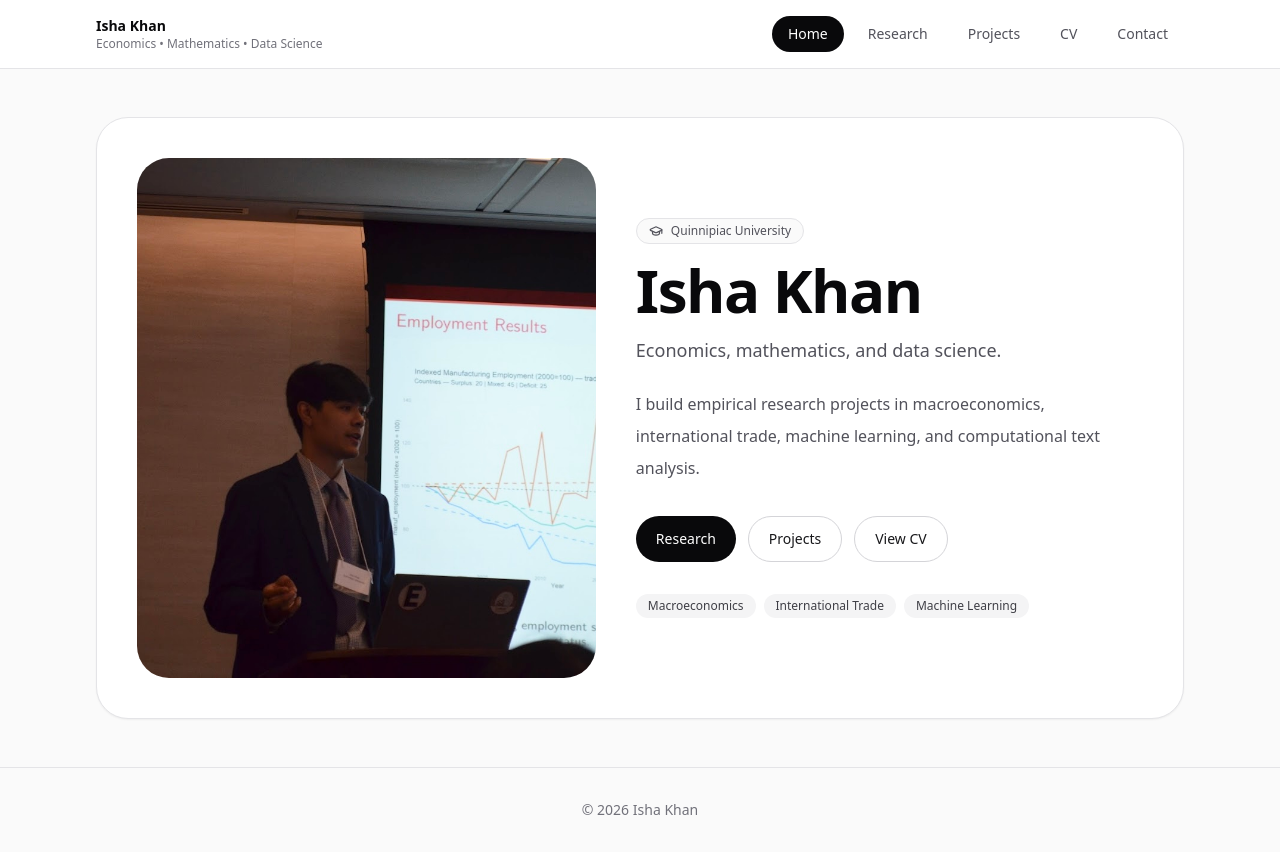
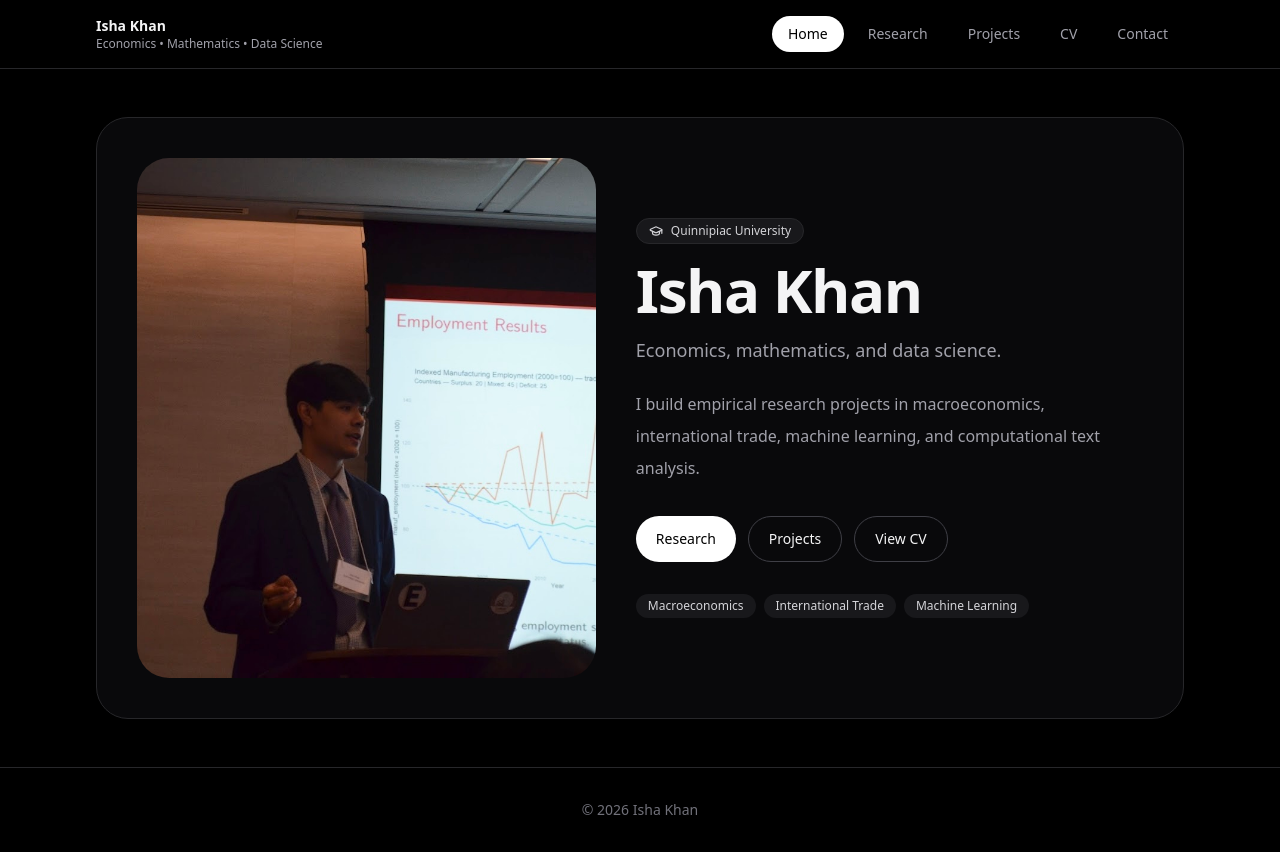
Before and after one commit to Khanis29/isha_khan, a React (Vite) app: page / in a window 1280 px wide. Built offline with nearby package versions, Linux system fonts and the light colour scheme.

Commit message:
Update App.jsx

```diff
--- a/src/App.jsx
+++ b/src/App.jsx
@@ -94,11 +94,11 @@ function SectionHeader({ eyebrow, title, subtitle }) {
       <div className="mb-2 text-xs font-semibold uppercase tracking-[0.22em] text-zinc-500">
         {eyebrow}
       </div>
-      <h2 className="text-3xl font-semibold tracking-tight text-zinc-950 sm:text-4xl">
+      <h2 className="text-3xl font-semibold tracking-tight text-zinc-100 sm:text-4xl">
         {title}
       </h2>
       {subtitle ? (
-        <p className="mt-3 max-w-3xl text-sm leading-7 text-zinc-600 sm:text-base">
+        <p className="mt-3 max-w-3xl text-sm leading-7 text-zinc-400 sm:text-base">
           {subtitle}
         </p>
       ) : null}
@@ -108,11 +108,11 @@ function SectionHeader({ eyebrow, title, subtitle }) {
 
 function TopNav({ active, setActive }) {
   return (
-    <header className="sticky top-0 z-50 border-b border-zinc-200 bg-white/90 backdrop-blur-xl">
+    <header className="sticky top-0 z-50 border-b border-zinc-800 bg-black/90 backdrop-blur-xl">
       <div className="mx-auto flex max-w-6xl items-center justify-between px-4 py-4 sm:px-6 lg:px-8">
         <div>
-          <div className="text-sm font-semibold text-zinc-950">Isha Khan</div>
-          <div className="text-xs text-zinc-500">
+          <div className="text-sm font-semibold text-zinc-100">Isha Khan</div>
+          <div className="text-xs text-zinc-400">
             Economics • Mathematics • Data Science
           </div>
         </div>
@@ -126,8 +126,8 @@ function TopNav({ active, setActive }) {
                 onClick={() => setActive(s)}
                 className={`rounded-full px-4 py-2 text-sm transition ${
                   isActive
-                    ? "bg-zinc-950 text-white"
-                    : "text-zinc-600 hover:bg-zinc-100 hover:text-zinc-950"
+                    ? "bg-white text-black"
+                    : "text-zinc-400 hover:bg-zinc-900 hover:text-zinc-100"
                 }`}
               >
                 {s}
@@ -143,7 +143,7 @@ function TopNav({ active, setActive }) {
 function HomePage({ setActive }) {
   return (
     <div className="space-y-16">
-      <section className="rounded-[2rem] border border-zinc-200 bg-white p-6 shadow-sm sm:p-8 lg:p-10">
+      <section className="rounded-[2rem] border border-zinc-800 bg-zinc-950 p-6 shadow-sm sm:p-8 lg:p-10">
         <div className="grid gap-10 lg:grid-cols-[0.95fr_1.05fr] lg:items-center">
           <div className="overflow-hidden rounded-[2rem]">
             <img
@@ -154,20 +154,20 @@ function HomePage({ setActive }) {
           </div>
 
           <div>
-            <div className="mb-4 inline-flex items-center gap-2 rounded-full border border-zinc-200 bg-zinc-50 px-3 py-1 text-xs text-zinc-600">
+            <div className="mb-4 inline-flex items-center gap-2 rounded-full border border-zinc-800 bg-zinc-900 px-3 py-1 text-xs text-zinc-300">
               <GraduationCap className="h-3.5 w-3.5" />
               Quinnipiac University
             </div>
 
-            <h1 className="text-4xl font-semibold tracking-tight text-zinc-950 sm:text-5xl lg:text-6xl">
+            <h1 className="text-4xl font-semibold tracking-tight text-zinc-100 sm:text-5xl lg:text-6xl">
               Isha Khan
             </h1>
 
-            <p className="mt-4 text-lg text-zinc-600">
+            <p className="mt-4 text-lg text-zinc-400">
               Economics, mathematics, and data science.
             </p>
 
-            <p className="mt-6 max-w-2xl text-base leading-8 text-zinc-600">
+            <p className="mt-6 max-w-2xl text-base leading-8 text-zinc-400">
               I build empirical research projects in macroeconomics,
               international trade, machine learning, and computational text
               analysis.
@@ -176,14 +176,14 @@ function HomePage({ setActive }) {
             <div className="mt-8 flex flex-wrap gap-3">
               <button
                 onClick={() => setActive("Research")}
-                className="rounded-full bg-zinc-950 px-5 py-3 text-sm font-medium text-white transition hover:bg-zinc-800"
+                className="rounded-full bg-white px-5 py-3 text-sm font-medium text-black transition hover:bg-zinc-200"
               >
                 Research
               </button>
 
               <button
                 onClick={() => setActive("Projects")}
-                className="rounded-full border border-zinc-300 px-5 py-3 text-sm font-medium text-zinc-900 transition hover:bg-zinc-50"
+                className="rounded-full border border-zinc-700 px-5 py-3 text-sm font-medium text-zinc-100 transition hover:bg-zinc-900"
               >
                 Projects
               </button>
@@ -192,7 +192,7 @@ function HomePage({ setActive }) {
                 href="/Isha_Khan_CV.pdf"
                 target="_blank"
                 rel="noopener noreferrer"
-                className="inline-flex items-center rounded-full border border-zinc-300 px-5 py-3 text-sm font-medium text-zinc-900 transition hover:bg-zinc-50"
+                className="inline-flex items-center rounded-full border border-zinc-700 px-5 py-3 text-sm font-medium text-zinc-100 transition hover:bg-zinc-900"
               >
                 View CV
               </a>
@@ -203,7 +203,7 @@ function HomePage({ setActive }) {
                 (item) => (
                   <span
                     key={item}
-                    className="rounded-full bg-zinc-100 px-3 py-1 text-xs text-zinc-700"
+                    className="rounded-full bg-zinc-900 px-3 py-1 text-xs text-zinc-300"
                   >
                     {item}
                   </span>
@@ -239,13 +239,13 @@ function ResearchPage() {
         subtitle="Current project papers and research-oriented work."
       />
 
-      <div className="mb-8 flex max-w-md items-center gap-3 rounded-2xl border border-zinc-200 bg-white px-4 py-3 shadow-sm">
-        <Search className="h-4 w-4 text-zinc-400" />
+      <div className="mb-8 flex max-w-md items-center gap-3 rounded-2xl border border-zinc-800 bg-zinc-950 px-4 py-3 shadow-sm">
+        <Search className="h-4 w-4 text-zinc-500" />
         <input
           value={query}
           onChange={(e) => setQuery(e.target.value)}
           placeholder="Search papers or topics"
-          className="w-full bg-transparent text-sm outline-none placeholder:text-zinc-400"
+          className="w-full bg-transparent text-sm text-zinc-100 outline-none placeholder:text-zinc-500"
         />
       </div>
 
@@ -253,16 +253,16 @@ function ResearchPage() {
         {filtered.map((paper) => (
           <Card
             key={paper.title}
-            className="rounded-[1.75rem] border border-zinc-200 bg-white shadow-sm"
+            className="rounded-[1.75rem] border border-zinc-800 bg-zinc-950 shadow-sm"
           >
             <CardContent className="p-6">
               <div className="flex flex-col gap-4 sm:flex-row sm:items-start sm:justify-between">
                 <div>
-                  <div className="mb-2 inline-flex items-center gap-2 rounded-full border border-zinc-200 bg-zinc-50 px-3 py-1 text-xs text-zinc-500">
+                  <div className="mb-2 inline-flex items-center gap-2 rounded-full border border-zinc-800 bg-zinc-900 px-3 py-1 text-xs text-zinc-400">
                     <BookOpen className="h-3.5 w-3.5" />
                     {paper.status}
                   </div>
-                  <h3 className="text-2xl font-semibold tracking-tight text-zinc-950">
+                  <h3 className="text-2xl font-semibold tracking-tight text-zinc-100">
                     {paper.title}
                   </h3>
                   <div className="mt-1 text-sm text-zinc-500">{paper.year}</div>
@@ -270,13 +270,13 @@ function ResearchPage() {
 
                 <a
                   href={paper.link}
-                  className="inline-flex items-center gap-2 text-sm font-medium text-zinc-950 hover:text-zinc-700"
+                  className="inline-flex items-center gap-2 text-sm font-medium text-zinc-100 hover:text-zinc-300"
                 >
                   Related repo <ExternalLink className="h-4 w-4" />
                 </a>
               </div>
 
-              <p className="mt-5 text-sm leading-8 text-zinc-600">
+              <p className="mt-5 text-sm leading-8 text-zinc-400">
                 {paper.summary}
               </p>
 
@@ -284,7 +284,7 @@ function ResearchPage() {
                 {paper.tags.map((tag) => (
                   <Badge
                     key={tag}
-                    className="rounded-full bg-zinc-100 px-3 py-1 text-xs text-zinc-700"
+                    className="rounded-full bg-zinc-900 px-3 py-1 text-xs text-zinc-300"
                   >
                     {tag}
                   </Badge>
@@ -333,26 +333,26 @@ function ProjectsPage() {
           return (
             <Card
               key={project.title}
-              className="rounded-[1.75rem] border border-zinc-200 bg-white shadow-sm"
+              className="rounded-[1.75rem] border border-zinc-800 bg-zinc-950 shadow-sm"
             >
               <CardContent className="p-6">
-                <div className="mb-5 flex h-12 w-12 items-center justify-center rounded-2xl bg-zinc-950 text-white">
+                <div className="mb-5 flex h-12 w-12 items-center justify-center rounded-2xl bg-white text-black">
                   <Icon className="h-5 w-5" />
                 </div>
 
-                <h3 className="text-xl font-semibold text-zinc-950">
+                <h3 className="text-xl font-semibold text-zinc-100">
                   {project.title}
                 </h3>
                 <div className="mt-1 text-sm text-zinc-500">
                   {project.subtitle}
                 </div>
-                <p className="mt-4 text-sm leading-7 text-zinc-600">
+                <p className="mt-4 text-sm leading-7 text-zinc-400">
                   {project.description}
                 </p>
 
                 <a
                   href={project.link}
-                  className="mt-5 inline-flex items-center gap-2 text-sm font-medium text-zinc-950 hover:text-zinc-700"
+                  className="mt-5 inline-flex items-center gap-2 text-sm font-medium text-zinc-100 hover:text-zinc-300"
                 >
                   View repository <ExternalLink className="h-4 w-4" />
                 </a>
@@ -376,22 +376,22 @@ function ProjectsPage() {
             {repos.slice(0, 6).map((repo) => (
               <Card
                 key={repo.id}
-                className="rounded-[1.5rem] border border-zinc-200 bg-white shadow-sm"
+                className="rounded-[1.5rem] border border-zinc-800 bg-zinc-950 shadow-sm"
               >
                 <CardContent className="p-5">
                   <div className="flex items-start justify-between gap-3">
                     <div>
-                      <h3 className="text-lg font-semibold text-zinc-950">
+                      <h3 className="text-lg font-semibold text-zinc-100">
                         {repo.name}
                       </h3>
-                      <p className="mt-2 text-sm leading-7 text-zinc-600">
+                      <p className="mt-2 text-sm leading-7 text-zinc-400">
                         {repo.description || "Public repository"}
                       </p>
                     </div>
 
                     <a
                       href={repo.html_url}
-                      className="text-zinc-500 hover:text-zinc-900"
+                      className="text-zinc-500 hover:text-zinc-300"
                     >
                       <ExternalLink className="h-4 w-4" />
                     </a>
@@ -399,11 +399,11 @@ function ProjectsPage() {
 
                   <div className="mt-4 flex flex-wrap gap-2">
                     {repo.language ? (
-                      <Badge className="rounded-full bg-zinc-100 px-3 py-1 text-xs text-zinc-700">
+                      <Badge className="rounded-full bg-zinc-900 px-3 py-1 text-xs text-zinc-300">
                         {repo.language}
                       </Badge>
                     ) : null}
-                    <Badge className="rounded-full bg-zinc-100 px-3 py-1 text-xs text-zinc-700">
+                    <Badge className="rounded-full bg-zinc-900 px-3 py-1 text-xs text-zinc-300">
                       Updated: {new Date(repo.updated_at).toLocaleDateString()}
                     </Badge>
                   </div>
@@ -463,10 +463,10 @@ function CVPage() {
         subtitle="Academic profile, technical background, and downloadable CV."
       />
 
-      <div className="mb-8 grid gap-4 rounded-[2rem] border border-zinc-200 bg-white p-6 shadow-sm md:grid-cols-[0.8fr_0.2fr]">
+      <div className="mb-8 grid gap-4 rounded-[2rem] border border-zinc-800 bg-zinc-950 p-6 shadow-sm md:grid-cols-[0.8fr_0.2fr]">
         <div>
           <div className="text-sm text-zinc-500">Profile</div>
-          <div className="mt-2 text-lg font-medium text-zinc-950">
+          <div className="mt-2 text-lg font-medium text-zinc-100">
             Economics, mathematics, and data science with a research emphasis on macro, trade, applied econometrics, and computational analysis.
           </div>
         </div>
@@ -474,7 +474,7 @@ function CVPage() {
           <a
             href="/Isha_Khan_CV.pdf"
             download
-            className="inline-flex items-center gap-2 rounded-full border border-zinc-300 px-5 py-3 text-sm font-medium text-zinc-950 hover:bg-zinc-50"
+            className="inline-flex items-center gap-2 rounded-full border border-zinc-700 px-5 py-3 text-sm font-medium text-zinc-100 hover:bg-zinc-900"
           >
             <Download className="h-4 w-4" />
             Download CV
@@ -488,14 +488,14 @@ function CVPage() {
           return (
             <Card
               key={section.title}
-              className="rounded-[1.75rem] border border-zinc-200 bg-white shadow-sm"
+              className="rounded-[1.75rem] border border-zinc-800 bg-zinc-950 shadow-sm"
             >
               <CardContent className="p-6">
                 <div className="mb-4 flex items-center gap-3">
-                  <div className="flex h-10 w-10 items-center justify-center rounded-2xl bg-zinc-950 text-white">
+                  <div className="flex h-10 w-10 items-center justify-center rounded-2xl bg-white text-black">
                     <Icon className="h-4 w-4" />
                   </div>
-                  <h3 className="text-xl font-semibold text-zinc-950">
+                  <h3 className="text-xl font-semibold text-zinc-100">
                     {section.title}
                   </h3>
                 </div>
@@ -504,7 +504,7 @@ function CVPage() {
                   {section.lines.map((line) => (
                     <div
                       key={line}
-                      className="rounded-2xl bg-zinc-50 px-4 py-3 text-sm leading-7 text-zinc-700"
+                      className="rounded-2xl bg-zinc-900 px-4 py-3 text-sm leading-7 text-zinc-300"
                     >
                       {line}
                     </div>
@@ -529,18 +529,18 @@ function ContactPage() {
       />
 
       <div className="grid gap-6 lg:grid-cols-[0.9fr_1.1fr]">
-        <Card className="rounded-[1.75rem] border border-zinc-200 bg-white shadow-sm">
+        <Card className="rounded-[1.75rem] border border-zinc-800 bg-zinc-950 shadow-sm">
           <CardContent className="space-y-5 p-6">
             <a
               href="mailto:toishakhan@gmail.com"
-              className="flex items-center gap-4 rounded-2xl bg-zinc-50 p-4 transition hover:bg-zinc-100"
+              className="flex items-center gap-4 rounded-2xl bg-zinc-900 p-4 transition hover:bg-zinc-800"
             >
-              <div className="flex h-11 w-11 items-center justify-center rounded-2xl bg-zinc-950 text-white">
+              <div className="flex h-11 w-11 items-center justify-center rounded-2xl bg-white text-black">
                 <Mail className="h-5 w-5" />
               </div>
               <div>
                 <div className="text-sm text-zinc-500">Email</div>
-                <div className="font-medium text-zinc-950">
+                <div className="font-medium text-zinc-100">
                   toishakhan@gmail.com
                 </div>
               </div>
@@ -548,14 +548,14 @@ function ContactPage() {
 
             <a
               href="https://github.com/Khanis29"
-              className="flex items-center gap-4 rounded-2xl bg-zinc-50 p-4 transition hover:bg-zinc-100"
+              className="flex items-center gap-4 rounded-2xl bg-zinc-900 p-4 transition hover:bg-zinc-800"
             >
-              <div className="flex h-11 w-11 items-center justify-center rounded-2xl bg-zinc-950 text-white">
+              <div className="flex h-11 w-11 items-center justify-center rounded-2xl bg-white text-black">
                 <Github className="h-5 w-5" />
               </div>
               <div>
                 <div className="text-sm text-zinc-500">GitHub</div>
-                <div className="font-medium text-zinc-950">
+                <div className="font-medium text-zinc-100">
                   github.com/Khanis29
                 </div>
               </div>
@@ -563,14 +563,14 @@ function ContactPage() {
 
             <a
               href="https://www.linkedin.com/in/isha-khan-27a86225a/"
-              className="flex items-center gap-4 rounded-2xl bg-zinc-50 p-4 transition hover:bg-zinc-100"
+              className="flex items-center gap-4 rounded-2xl bg-zinc-900 p-4 transition hover:bg-zinc-800"
             >
-              <div className="flex h-11 w-11 items-center justify-center rounded-2xl bg-zinc-950 text-white">
+              <div className="flex h-11 w-11 items-center justify-center rounded-2xl bg-white text-black">
                 <Linkedin className="h-5 w-5" />
               </div>
               <div>
                 <div className="text-sm text-zinc-500">LinkedIn</div>
-                <div className="font-medium text-zinc-950">
+                <div className="font-medium text-zinc-100">
                   Professional profile
                 </div>
               </div>
@@ -578,15 +578,15 @@ function ContactPage() {
           </CardContent>
         </Card>
 
-        <Card className="rounded-[1.75rem] border border-zinc-200 bg-zinc-950 text-white shadow-sm">
+        <Card className="rounded-[1.75rem] border border-zinc-800 bg-zinc-950 shadow-sm">
           <CardContent className="p-8">
-            <div className="text-sm uppercase tracking-[0.25em] text-zinc-400">
+            <div className="text-sm uppercase tracking-[0.25em] text-zinc-500">
               Current emphasis
             </div>
-            <h3 className="mt-3 text-3xl font-semibold tracking-tight">
+            <h3 className="mt-3 text-3xl font-semibold tracking-tight text-zinc-100">
               Empirical structure, reproducibility, and quantitative clarity.
             </h3>
-            <p className="mt-5 max-w-2xl text-sm leading-8 text-zinc-300">
+            <p className="mt-5 max-w-2xl text-sm leading-8 text-zinc-400">
               I’m especially interested in macroeconomic data, international
               trade, manufacturing structure, machine learning, and text-based
               inference.
@@ -617,7 +617,7 @@ export default function Portfolio() {
   }, [active]);
 
   return (
-    <div className="min-h-screen bg-zinc-50 text-zinc-900">
+    <div className="min-h-screen bg-black text-zinc-100">
       <TopNav active={active} setActive={setActive} />
       <main className="mx-auto max-w-6xl px-4 py-8 sm:px-6 lg:px-8 lg:py-12">
         <AnimatePresence mode="wait">
@@ -632,7 +632,7 @@ export default function Portfolio() {
           </motion.div>
         </AnimatePresence>
       </main>
-      <footer className="border-t border-zinc-200 py-8 text-center text-sm text-zinc-500">
+      <footer className="border-t border-zinc-800 py-8 text-center text-sm text-zinc-500">
         © {new Date().getFullYear()} Isha Khan
       </footer>
     </div>
```
